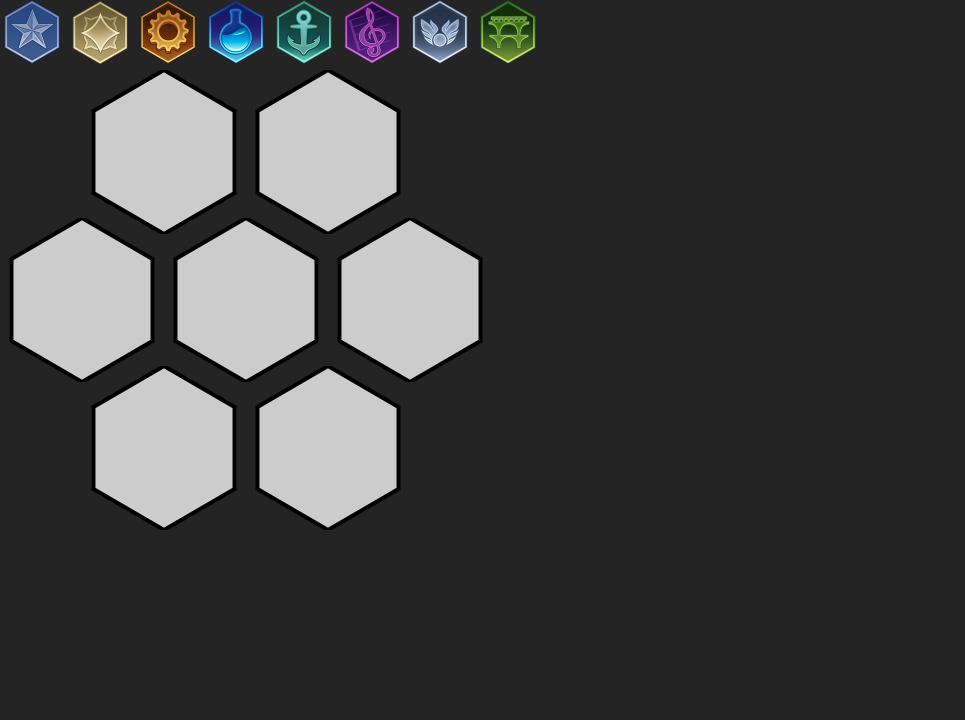
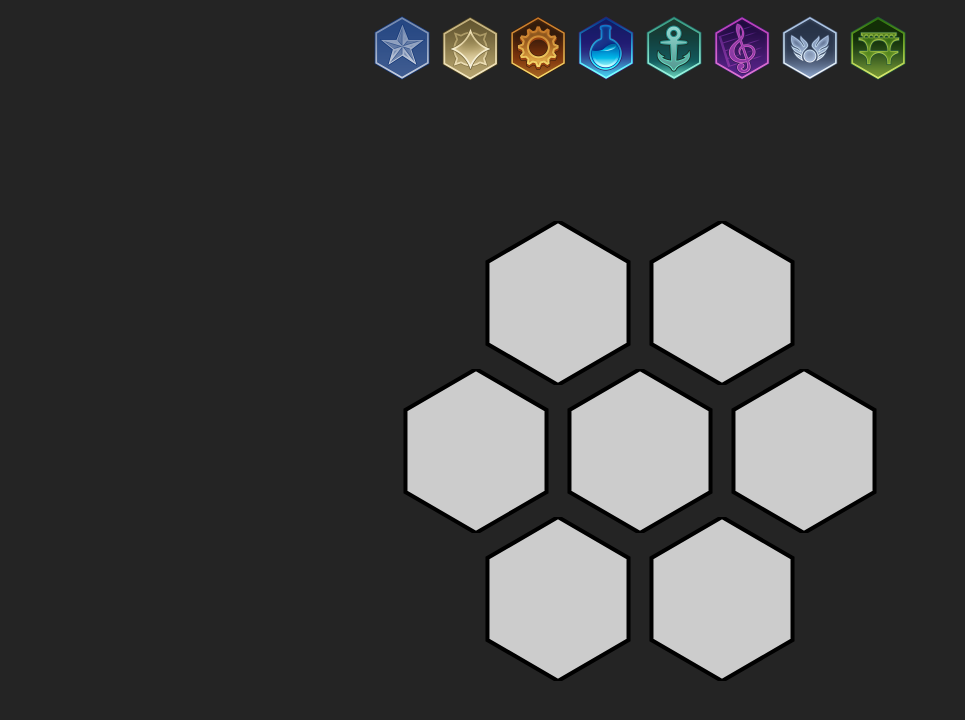
Before and after one commit to scfoxcode/civ6-districts, a React (Vite) app in the folder react-districts/: page / in a window 1280 px wide. Shown: the top 720 px of the page, without its empty margins (0-965 px from the left). Built offline with nearby package versions, Linux system fonts and the light colour scheme.

Commit message:
Add some css to slightly improve the positioning. Still a lot of hard coding

```diff
--- a/react-districts/src/App.css
+++ b/react-districts/src/App.css
@@ -1,17 +1,36 @@
 #root {
-  margin: 0;
-  padding: 0;
+    width: 100vw;
+    height: 100vh;
+    display: grid;
+    grid-template-rows: auto 1fr;
 }
 
 .tile_options {
+    width: 100%;
     display: flex;
+    justify-content: center;
+    align-items: flex-start;
     gap: 4px;
+    flex-wrap: wrap;
+    padding-top: 16px;
+    padding-bottom: 16px;
 }
 
 .tile_option__small {
     width: 64px;
     height: 64px;
 }
+
+.tile_grid {
+    margin-left: auto;
+    margin-right: auto;
+    min-height: 100%;
+    display: flex;
+    flex-direction: row;
+    justify-items: center;
+    align-items: center;
+}
+
 
 .tile_grid_row {
     display: flex;
--- a/react-districts/src/App.tsx
+++ b/react-districts/src/App.tsx
@@ -44,14 +44,12 @@ function App() {
             }}
             onDragEnd={(data) => {
                 setDragId(null);
-                console.log(data);
                 if (data.over) {
                     const tile_type = data.active.id as unknown as TileType;
                     const id = data.over.id as unknown as string;
                     // Not great, would be better if we could include the grid index in event data
                     const grid_index_str = id.split("_");
                     const grid_index = parseInt(grid_index_str[grid_index_str.length -1]);
-                    console.log(grid_index);
                     const new_grid = [...grid];
                     new_grid[grid_index] = tile_type;
                     setGrid(new_grid);
@@ -64,7 +62,9 @@ function App() {
                     ...images
                 }
             </div>
-            <TileGrid tile_names={grid}/>
+            <div className="tile_grid">
+                <TileGrid tile_names={grid}/>
+            </div>
         {
             /*
             <DragOverlay>
--- a/react-districts/src/components/TileGrid.tsx
+++ b/react-districts/src/components/TileGrid.tsx
@@ -25,7 +25,7 @@ export const TileGrid: React.FC<TileGridProps> = (props) => {
     })
 
     return (
-        <div>
+        <div className="tile_grid_inner">
             <div className="tile_grid_row">
                 <TileSlot
                     index={0}
--- a/react-districts/src/index.css
+++ b/react-districts/src/index.css
@@ -16,4 +16,6 @@
 body {
     margin: 0;
     padding: 0;
+    width: 100vw;
+    height: 100vh;
 }
```
Lines whose indentation alone changed are shown as unchanged.
